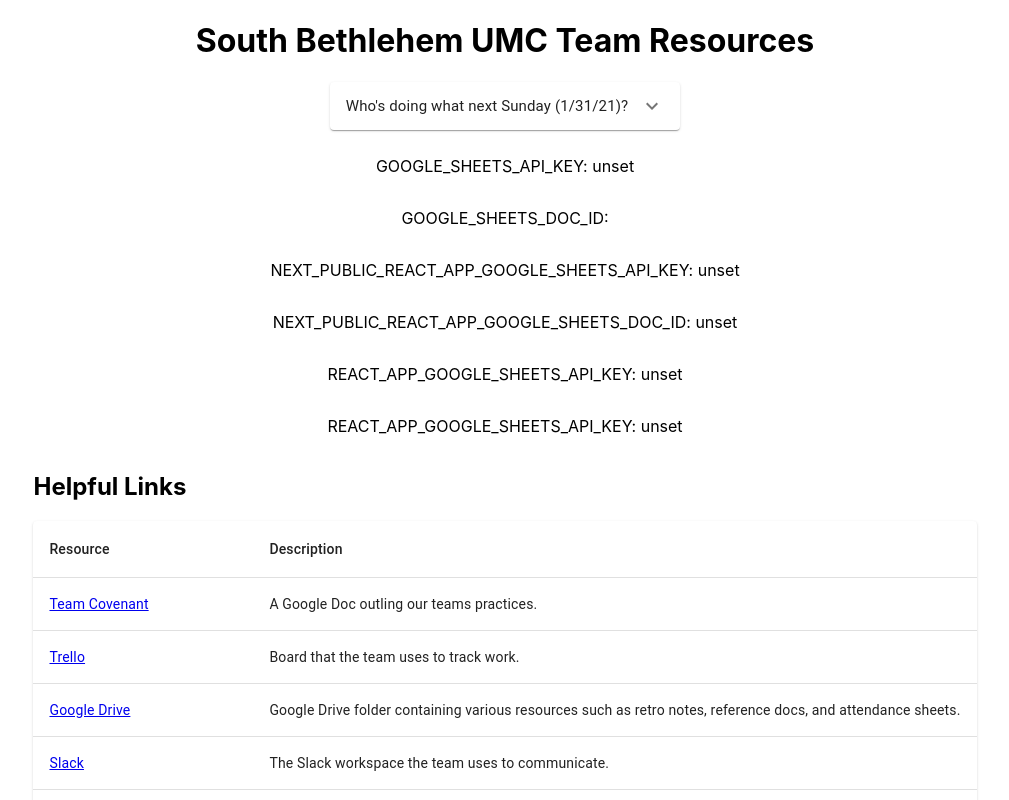
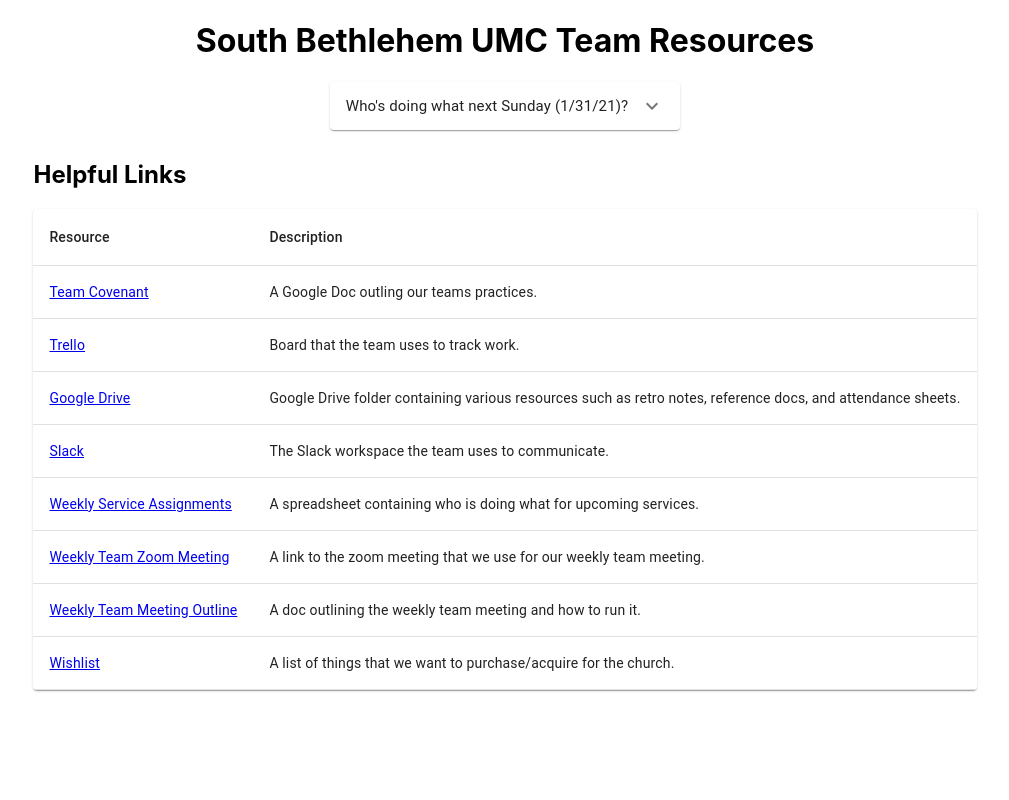
Before and after one commit to bmanley91/sbumc-resource-site, a Next.js app: page / in a window 1280 px wide. Shown: the top 800 px of the page, without its empty margins (135-1144 px from the left). Built offline with nearby package versions, Linux system fonts and the light colour scheme; no server answers.

Commit message:
Undid a bunch of debugging stuff.

```diff
--- a/pages/index.js
+++ b/pages/index.js
@@ -17,12 +17,6 @@
 
             <main>
                 <RolesAccordian />
-                <p>GOOGLE_SHEETS_API_KEY: {process.env.GOOGLE_SHEETS_API_KEY}</p>
-                <p>GOOGLE_SHEETS_DOC_ID: {process.env.GOOGLE_SHEETS_DOC_ID}</p>
-                <p>NEXT_PUBLIC_REACT_APP_GOOGLE_SHEETS_API_KEY: {process.env.NEXT_PUBLIC_REACT_APP_GOOGLE_SHEETS_API_KEY}</p>
-                <p>NEXT_PUBLIC_REACT_APP_GOOGLE_SHEETS_DOC_ID: {process.env.NEXT_PUBLIC_REACT_APP_GOOGLE_SHEETS_DOC_ID}</p>
-                <p>REACT_APP_GOOGLE_SHEETS_API_KEY: {process.env.REACT_APP_GOOGLE_SHEETS_API_KEY}</p>
-                <p>REACT_APP_GOOGLE_SHEETS_API_KEY: {process.env.REACT_APP_GOOGLE_SHEETS_API_KEY}</p>
                 <ResourceTable tableData={resourceData}/>
             </main>
         </div>
```
Also changed, not shown: .eslintrc.js.
